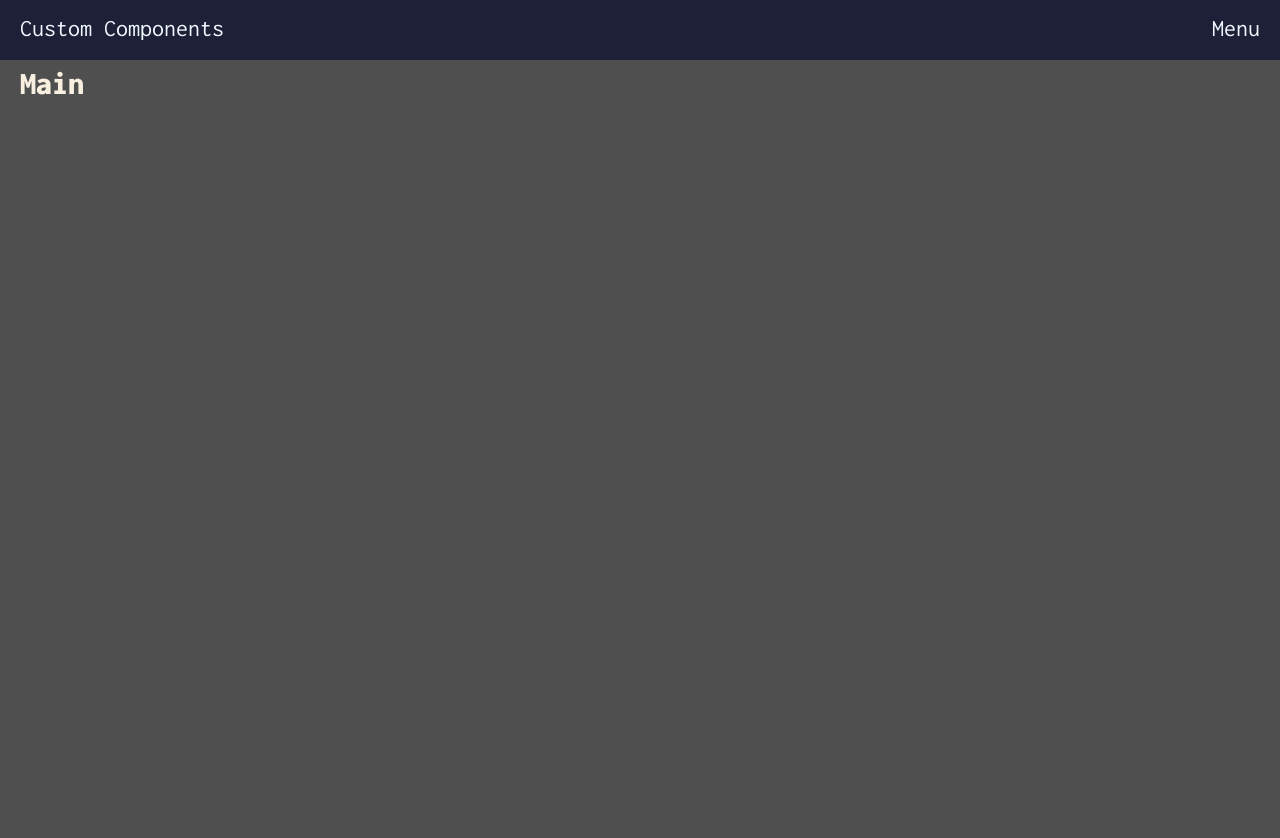
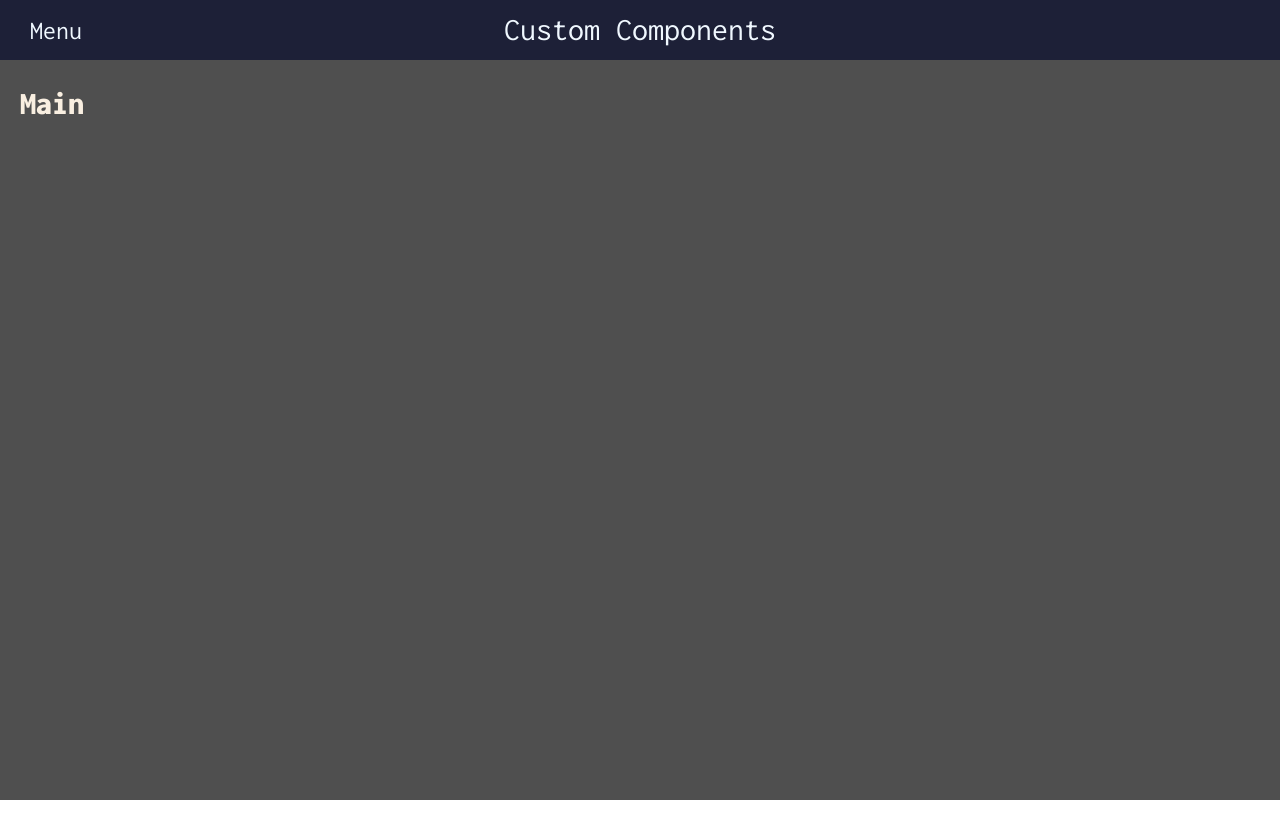
Before and after one commit to Djiypyk/CustomComponent, a React (Vite) app: page / in a window 1280 px wide. Shown: the top 838 px of the page. After the commit the page ends 800 px from the top, so only its background shows below. Built offline with nearby package versions, Linux system fonts and the light colour scheme.

Commit message:
created sidebar

```diff
--- a/src/constant.ts
+++ b/src/constant.ts
@@ -1,4 +1,4 @@
 export const PATH = {
-    MAIN: 'main',
+    MAIN: '/',
     LOADERS: 'loaders',
 };
--- a/src/index.css
+++ b/src/index.css
@@ -14,6 +14,10 @@
 *::before,
 *::after {
     box-sizing: border-box;
+}
+a {
+    text-decoration: none;
+    color: black;
 }
 
 ul[class],
--- a/src/pages/Layout/Layout.module.css
+++ b/src/pages/Layout/Layout.module.css
@@ -5,6 +5,6 @@
 }
 .content {
     height: 100vh;
-    margin-top: 60px;
+    padding-top: 80px;
     color: rgb(249, 239, 225);
 }
--- a/src/pages/Layout/Layout.tsx
+++ b/src/pages/Layout/Layout.tsx
@@ -1,7 +1,7 @@
 import { FC, useState } from 'react';
 import { Outlet } from 'react-router-dom';
 
-import { Header } from './components';
+import { Header, Sidebar } from './components';
 
 import styles from './Layout.module.css';
 
@@ -11,6 +11,7 @@ export const Layout: FC = () => {
     return (
         <div className={styles.wrapper}>
             <Header toggleMenu={toggleMenu} />
+            <Sidebar toggleMenu={toggleMenu} isOpen={isOpenMenu} />
             <main className={styles.content}>
                 <Outlet />
             </main>
--- a/src/pages/Layout/components/Header/Header.tsx
+++ b/src/pages/Layout/components/Header/Header.tsx
@@ -8,10 +8,10 @@ interface IHeaderProps {
 export const Header: FC<IHeaderProps> = ({ toggleMenu }) => {
     return (
         <header className={styles.wrapper}>
-            <span className={styles.title}>Custom Components</span>
             <div className={styles.toggleMenu}>
                 <span onClick={toggleMenu}>Menu</span>
             </div>
+            <span className={styles.title}>Custom Components</span>
         </header>
     );
 };
--- a/src/pages/Layout/components/Header/header.module.css
+++ b/src/pages/Layout/components/Header/header.module.css
@@ -4,17 +4,25 @@
     position: fixed;
     top: 0;
     left: 0;
-    padding: 10px 20px;
-    font-size: 24px;
-    color:aliceblue;
-    background-color:rgb(29, 32, 55);
+    padding: 0 40px;
+    font-size: 26px;
+    color: aliceblue;
+    background-color: rgb(29, 32, 55);
     display: flex;
-    justify-content: space-between;
+    justify-content: center;
+    align-items: center;
+}
+.title{
+    font-size: 32px;
 }
 .toggleMenu {
+    position: absolute;
+    top: 20;
+    left: 30px;
     cursor: pointer;
     transition: 0.3s linear;
+    margin-right: 60px;
 }
 .toggleMenu:hover {
-    color: rgb(237, 237, 237);
+    color: rgb(114, 113, 113);
 }
--- /dev/null
+++ b/src/pages/Layout/components/Sidebar/Sidebar.tsx
@@ -0,0 +1,26 @@
+import { FC } from 'react';
+import { NavLink } from 'react-router-dom';
+
+import { PATH } from '../../../../constant';
+
+import styles from './sidebar.module.css';
+
+interface ISidebarProps {
+    isOpen: boolean;
+    toggleMenu(): void;
+}
+
+export const Sidebar: FC<ISidebarProps> = ({ toggleMenu, isOpen }) => {
+    const menuStateStyle = isOpen ? styles.open : styles.close;
+    return (
+        <nav className={styles.sidebar + ' ' + menuStateStyle}>
+            <NavLink to={PATH.MAIN} onClick={toggleMenu}>
+                Home
+            </NavLink>
+            <NavLink to={PATH.LOADERS} onClick={toggleMenu}>
+                Loaders
+            </NavLink>
+        </nav>
+    );
+};
+export default Sidebar;
--- /dev/null
+++ b/src/pages/Layout/components/Sidebar/index.ts
@@ -0,0 +1,3 @@
+import Sidebar from "./Sidebar";
+
+export * from './Sidebar'
--- /dev/null
+++ b/src/pages/Layout/components/Sidebar/sidebar.module.css
@@ -0,0 +1,22 @@
+.sidebar {
+    position: absolute;
+    top: 0;
+    left: 0;
+    width: 10%;
+    height: 100vh;
+    background-color: rgb(110, 110, 110);
+    padding: 10px 0 0 20px;
+    font-size: 24px;
+    font-weight: 900;
+    letter-spacing: 1.8px;
+    border-right: solid 3px rgb(72, 72, 72);
+    transition: 0.3s linear;
+    display: flex;
+    flex-direction: column;
+}
+.close {
+    left: -21%;
+}
+.open {
+    left: 0;
+}
--- a/src/pages/Layout/components/index.ts
+++ b/src/pages/Layout/components/index.ts
@@ -1 +1,2 @@
-export * from './Header'
+export * from './Header';
+export * from './Sidebar';
```
